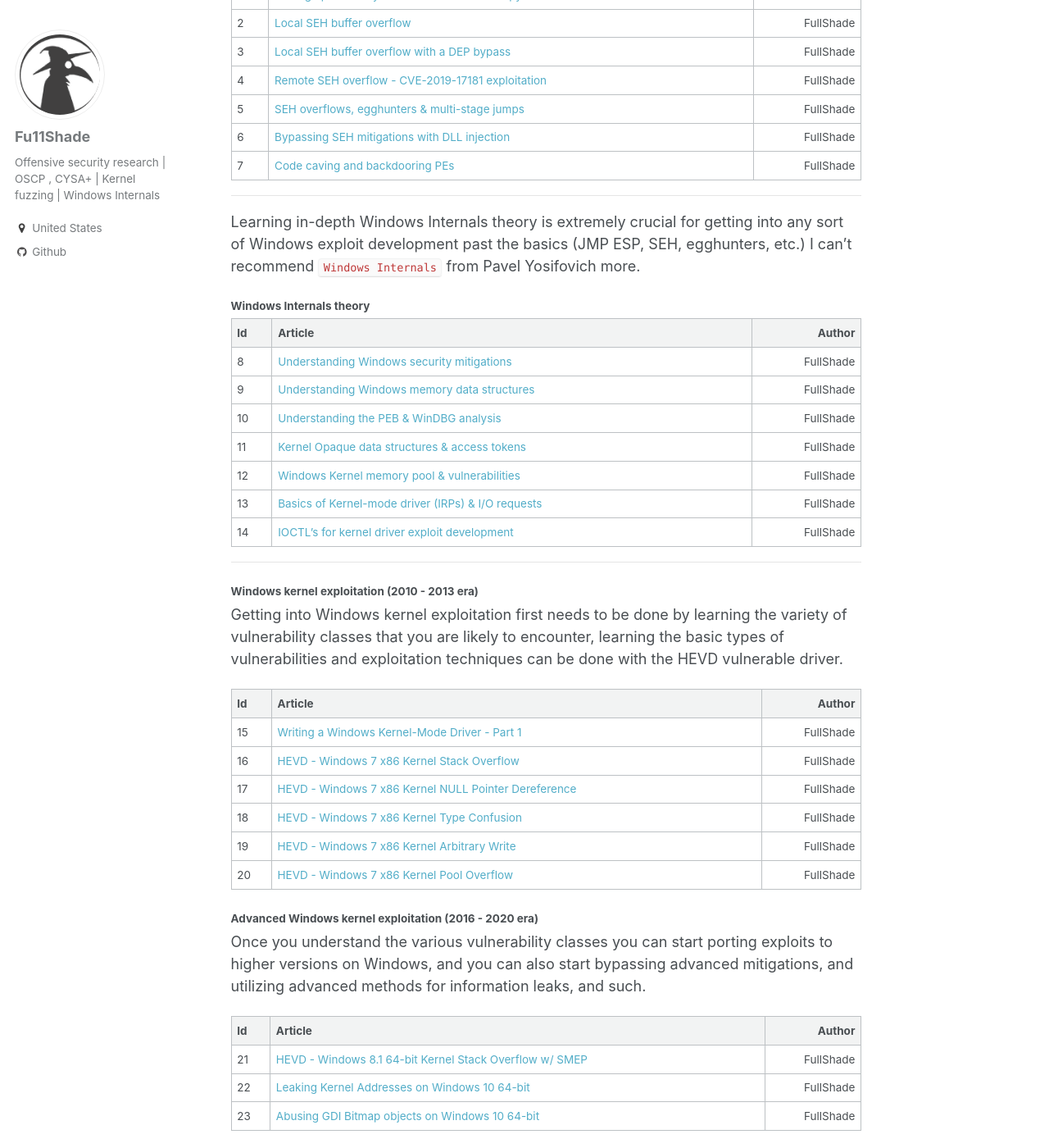
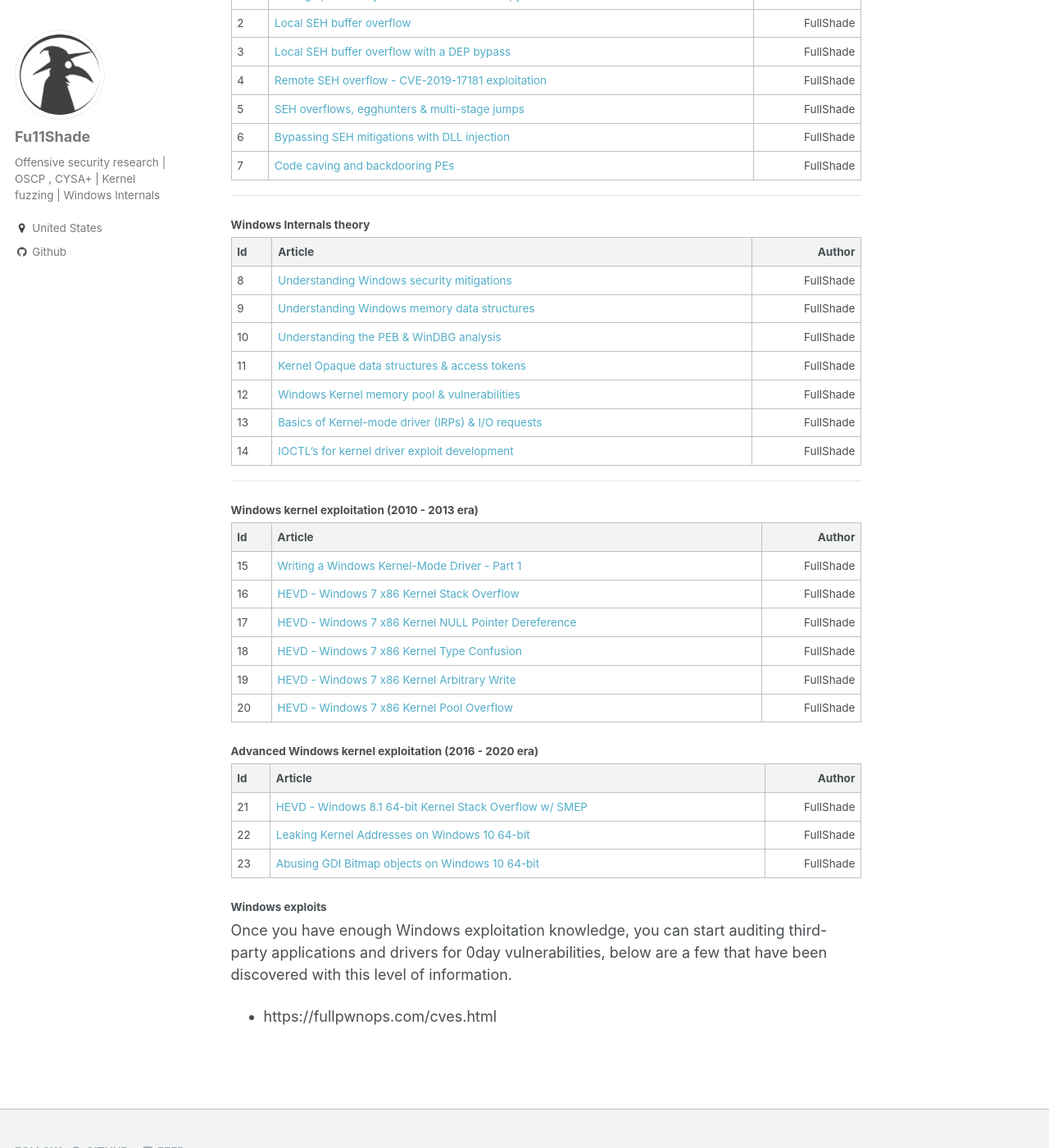
Before and after one commit to asdyxcyxc/FULLSHADE.github.io, a Jekyll site: the page built from _pages/windows-exploitation-pathway.md, in a window 1280 px wide and 1400 px high, scrolled down 773 px. Shown: the whole window at 82% size. Built offline with Jekyll 4.4.1, drawn with Linux system fonts in a browser that asks for light colours.

Commit message:
Update windows-exploitation-pathway.md

```diff
--- a/_pages/windows-exploitation-pathway.md
+++ b/_pages/windows-exploitation-pathway.md
@@ -32,8 +32,6 @@ The majority of the following Windows exploit development tutorials are local an
 
 ----
 
-Learning in-depth Windows Internals theory is extremely crucial for getting into any sort of Windows exploit development past the basics (JMP ESP, SEH, egghunters, etc.) I can't recommend `Windows Internals` from Pavel Yosifovich more.
-
 #### Windows Internals theory
 
 | Id | Article | Author  |
@@ -50,8 +48,6 @@ Learning in-depth Windows Internals theory is extremely crucial for getting into
 
 #### Windows kernel exploitation (2010 - 2013 era)
 
-Getting into Windows kernel exploitation first needs to be done by learning the variety of vulnerability classes that you are likely to encounter, learning the basic types of vulnerabilities and exploitation techniques can be done with the HEVD vulnerable driver.
-
 | Id | Article | Author  |
 |:---|:--------|--------:|
 | 15 | [Writing a Windows Kernel-Mode Driver - Part 1](https://fullpwnops.com/kernel-driver1/) | FullShade |
@@ -62,8 +58,6 @@ Getting into Windows kernel exploitation first needs to be done by learning the
 | 20 | [HEVD - Windows 7 x86 Kernel Pool Overflow](https://fullpwnops.com/HEVD-pool-overflow/) | FullShade |
 
 #### Advanced Windows kernel exploitation (2016 - 2020 era)
-
-Once you understand the various vulnerability classes you can start porting exploits to higher versions on Windows, and you can also start bypassing advanced mitigations, and utilizing advanced methods for information leaks, and such.
 
 | Id | Article | Author  |
 |:---|:--------|--------:|
```
